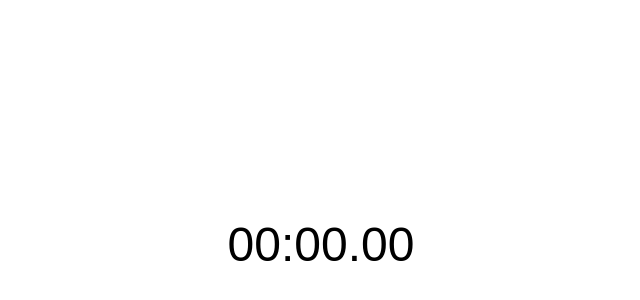
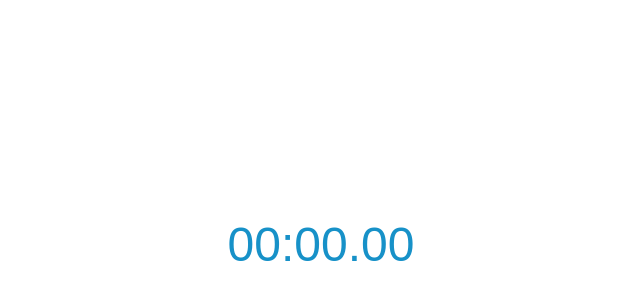
Before and after one commit to ErenRubiks/RubiksCubeScrambleCreatorTimer, a plain HTML site: page index.html in a window 1280 px wide. Shown: the part 146-446 px from the top of the page, without its empty margins (319-959 px from the left). Drawn offline with Linux system fonts and the light colour scheme.

Commit message:
Update style.css

```diff
--- a/style.css
+++ b/style.css
@@ -1,6 +1,6 @@
 body {
-    background-color: white;
-    color: black;
+    background-color: #ffffff;
+    color: #1791C8;
     font-family: 'Arial', sans-serif;
     display: flex;
     flex-direction: column;
```
